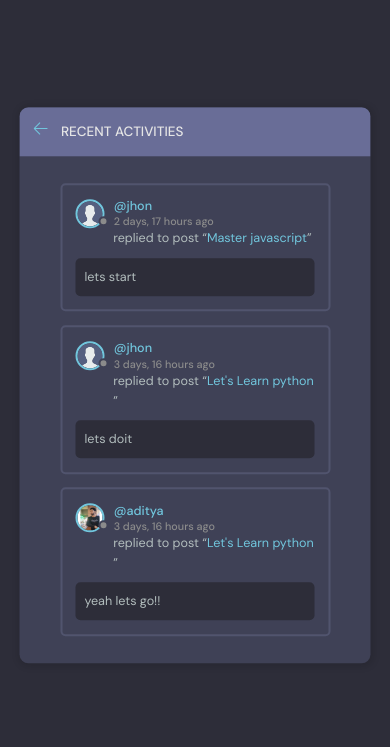
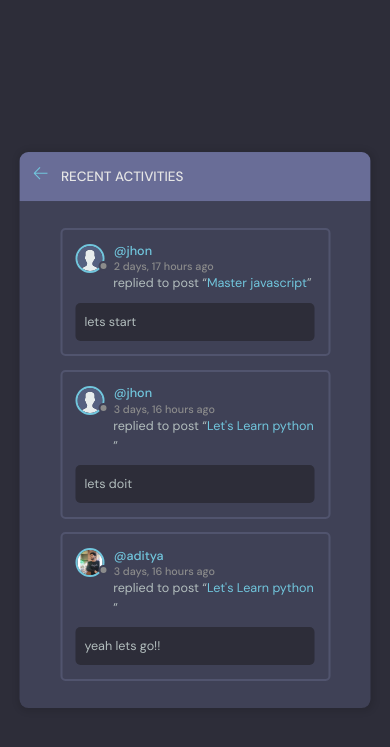
Before and after one commit to aditya292/django-ChitChatHub, a Django app: page /activity/ in a window 390 px wide. Shown: the part 59-806 px from the top of the page. Run offline with Django 5.2, Linux system fonts and the light colour scheme; data comes from the database, SQL or seed files in the repository.

Commit message:
edit css

```diff
--- a/static/styles/main.css
+++ b/static/styles/main.css
@@ -442,7 +442,7 @@ a {
   top: 60%;
 }
 .activity_layout {
-  top: 115%;
+  transform: translate(-50%, -25%);
 }
 
 .layout__boxHeader {
@@ -485,7 +485,7 @@ a {
 }
 @media (max-width: 500px) {
   .activity_layout {
-    top: 50%;
+    top: 350px;
   }
 }
 
```
